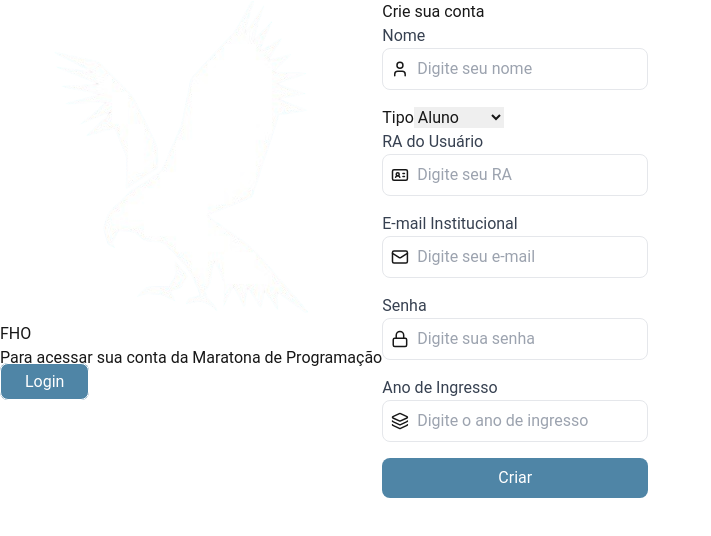
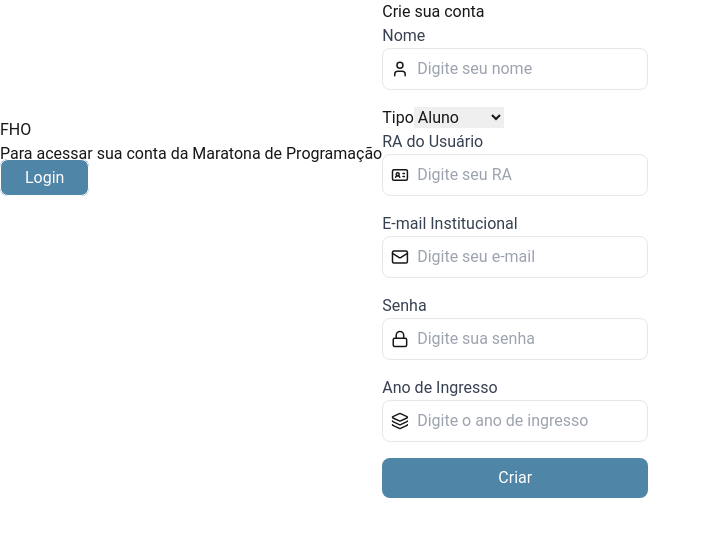
Before and after one commit to gabipataca/Tcc-Front, a Next.js app: page /cadastro in a window 1280 px wide. Shown: the top 536 px of the page, without its empty margins (0-711 px from the left). Built offline with nearby package versions, Linux system fonts and the light colour scheme.

Commit message:
feat: Add Falcon icon component with styling and SVG file update: project dependencies updated

```diff
--- a/src/app/(auth)/cadastro/page.tsx
+++ b/src/app/(auth)/cadastro/page.tsx
@@ -3,6 +3,7 @@
 import React, { useState } from "react";
 import { User, IdCard, Mail, Lock, Layers, Key } from "lucide-react";
 import Input from "@/components/_ui/Input";
+import Falcon from "@/components/_ui/icons/Falcon";
 import { Controller, SubmitHandler, useForm } from "react-hook-form";
 import Button from "@/components/_ui/Button";
 import { z } from "zod";
@@ -58,7 +59,7 @@ const Cadastro: React.FC = () => {
 	return (
 		<ScreenContainer>
 			<div className="w-1/2 bg-[#4F85A6] flex flex-col justify-center items-center text-white p-10">
-				<img src="/falcon.png" alt="Logo FHO" className="max-w-md object-contain mb-4" />
+				<Falcon className="max-w-md fill-white border-none object-contain mb-4 w-64 h-auto" />
 				<h1 className="text-5xl font-bold mt-4">FHO</h1>
 				<p className="text-lg text-center mb-6">Para acessar sua conta da Maratona de Programação</p>
 				<Button type="link" linkHref="/login" style="secondary" rounded={true}>Login</Button>
--- /dev/null
+++ b/src/components/_ui/icons/Falcon/Falcon.module.scss
@@ -0,0 +1,13 @@
+.falconIcon {
+
+
+    &.stroke {
+        polygon {
+            stroke: black;
+        }
+    }
+
+    polygon {
+        stroke: none;
+    }
+}
--- /dev/null
+++ b/src/components/_ui/icons/Falcon/index.tsx
@@ -0,0 +1,40 @@
+import styles from "./Falcon.module.scss";
+
+interface FalconProps {
+    className?: string;
+    stroke?: boolean;
+}
+
+const Falcon: React.FC<FalconProps> = ({ className, stroke }) => {
+
+    return (
+        <svg xmlns="http://www.w3.org/2000/svg"
+            className={`
+                ${styles.falconIcon}
+                ${(stroke) && styles.stroke}
+                ${className}
+            `}
+            xmlSpace="preserve"
+            width="31.3266mm"
+            height="31.3266mm"
+            version="1.1"
+            shapeRendering="geometricPrecision"
+            textRendering="geometricPrecision"
+            imageRendering="optimizeQuality"
+            fillRule="evenodd"
+            clipRule="evenodd"
+            viewBox="0 0 3132.66 3132.66"
+            xmlnsXlink="http://www.w3.org/1999/xlink">
+            <g id="Layer_x0020_1">
+                <metadata id="CorelCorpID_0Corel-Layer" />
+                <g id="_2199643948416">
+                    <polygon id="Aguia" fill="white" stroke="black" strokeWidth="10" strokeLinejoin="bevel" strokeMiterlimit="22.9256" points="1375.19,2399.33 1214.19,2384.95 1117.88,2301.58 954,2288.64 899.38,2410.83 931,2459.7 854.82,2423.77 808.81,2274.27 854.82,2121.89 1084.38,1896.33 1378.12,1701.33 1573.13,1255.08 1664.38,812.58 2093.13,342.58 2244.38,50.08 2274.38,48.83 2275.63,73.83 2194.38,346.33 2380.63,73.83 2284.38,415.08 2460.63,230.08 2345.63,523.83 2555.63,405.08 2429.38,617.58 2646.88,561.33 2479.38,735.08 2798.13,753.83 2518.13,853.83 2791.88,951.33 2534.38,1000.08 2808.13,1113.83 2529.38,1155.08 2265.63,1958.83 1835.63,2136.33 2175.63,2376.33 2324.38,2510.08 2806.88,3073.83 2768.13,3083.83 2510.63,2897.58 2516.88,3063.83 2381.88,2883.83 2351.88,3051.33 2218.13,2856.33 2188.13,3047.58 2081.88,2843.83 1980.63,3037.58 1973.13,2782.58 1891.88,2602.58 1856.88,2816.33 1813.13,2868.83 1820.63,2931.33 1910.63,3025.08 1920.63,3070.08 1838.13,3011.33 1761.88,2973.83 1655.63,2996.33 1613.13,3012.58 1636.88,2952.58 1748.13,2921.33 1665.63,2725.08 1494.38,2502.58 " />
+                    <polygon id="Asa_x0020_direita" fill="white" stroke="black" strokeWidth="10" strokeLinejoin="bevel" strokeMiterlimit="22.9256" points="1035.44,1885.31 1354.45,1675.16 1335.55,1448.3 1098,968.28 769.21,634.56 324.53,546.62 682.91,733.2 335.22,687.17 745.38,853.2 386.18,881.15 758.53,956.77 433.03,1051.29 824.29,1038.14 571.12,1255.14 869.49,1137.6 635.23,1366.93 913.06,1297.06 1032.24,1574.06 " />
+                    <polygon id="Pata" fill="white" stroke="black" strokeWidth="10" strokeLinejoin="bevel" strokeMiterlimit="22.9256" points="1501.09,2566.19 1512.53,2730.6 1447.49,2827.81 1228.04,2835.67 1129.4,2936.46 1217.32,2907.87 1389.59,2915.73 1514.68,2982.21 1472.5,2882.13 1553.99,2858.55 1638.34,2739.89 " />
+                </g>
+            </g>
+        </svg>
+    );
+}
+
+export default Falcon;
```
Also changed, not shown: public/falcon.svg (added), 1 other file (tests, documents, lock files or other folders).
